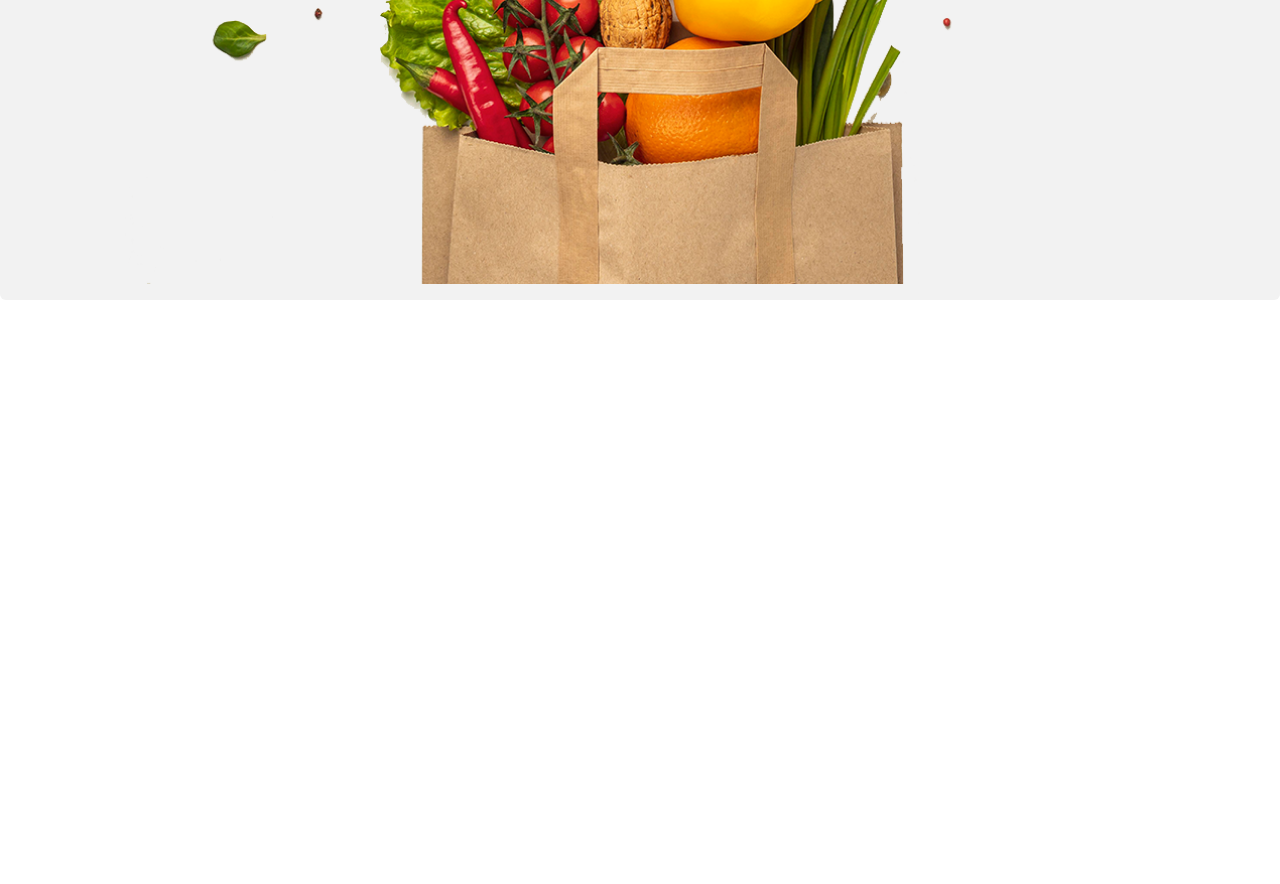
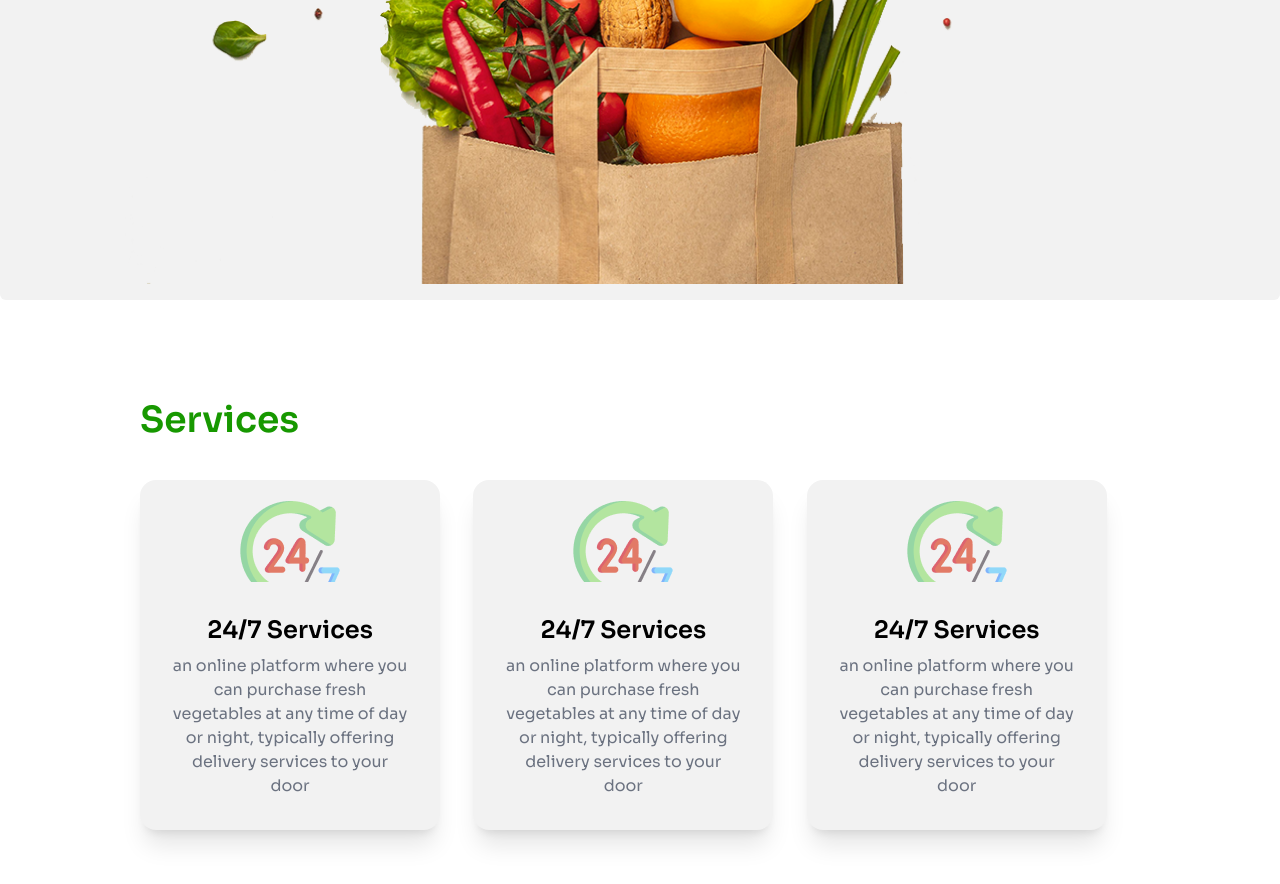
Before and after one commit to Sutradhar2071/B11-Assignment-3, a plain HTML site: page index.html in a window 1280 px wide. Shown: the part 919-1803 px from the top of the page. Before the commit the page ends 1219 px from the top, so only its background shows below. Drawn offline with nearby package versions, Linux system fonts and the light colour scheme.

Commit message:
service section done

```diff
--- a/index.html
+++ b/index.html
@@ -108,7 +108,55 @@
 
     <!-- main section -->
 
-    <main></main>
+    <main>
+        <!-- service section -->
+
+        <section>
+            <div class="my-[100px]">
+                <div>
+                    <h1 class="ml-[140px] font-semibold text-4xl text-btn-color" >Services</h1>
+                </div>
+                <div class="lg:mx-[140px] grid grid-cols-1 md:grid-cols-2 lg:grid-cols-3">
+                    <div class="card  mt-10 bg-base-200 lg:w-[300px] lg:h-[350px] shadow-xl">
+                        <figure class="px-10 pt-10">
+                          <img
+                            src="./c2-assets/service.png"
+                            alt="Shoes"
+                            class="rounded-xl" />
+                        </figure>
+                        <div class="card-body items-center text-center">
+                          <h2 class="card-title text-2xl text-black font-semibold">24/7 Services </h2>
+                          <p class="text-gray-500"> an online platform where you can purchase fresh vegetables at any time of day or night, typically offering delivery services to your door</p>
+                        </div>
+                    </div>
+                    <div class="card  mt-10 bg-base-200 lg:w-[300px] lg:h-[350px] shadow-xl">
+                        <figure class="px-10 pt-10">
+                          <img
+                            src="./c2-assets/service.png"
+                            alt="Shoes"
+                            class="rounded-xl" />
+                        </figure>
+                        <div class="card-body items-center text-center">
+                          <h2 class="card-title text-2xl text-black font-semibold">24/7 Services </h2>
+                          <p class="text-gray-500"> an online platform where you can purchase fresh vegetables at any time of day or night, typically offering delivery services to your door</p>
+                        </div>
+                    </div>
+                    <div class="card  mt-10 bg-base-200 lg:w-[300px] lg:h-[350px] shadow-xl">
+                        <figure class="px-10 pt-10">
+                          <img
+                            src="./c2-assets/service.png"
+                            alt="Shoes"
+                            class="rounded-xl" />
+                        </figure>
+                        <div class="card-body items-center text-center">
+                          <h2 class="card-title text-2xl text-black font-semibold">24/7 Services </h2>
+                          <p class="text-gray-500"> an online platform where you can purchase fresh vegetables at any time of day or night, typically offering delivery services to your door</p>
+                        </div>
+                    </div>
+                </div>
+            </div>
+        </section>
+    </main>
 
     <!-- footer section -->
 
```
